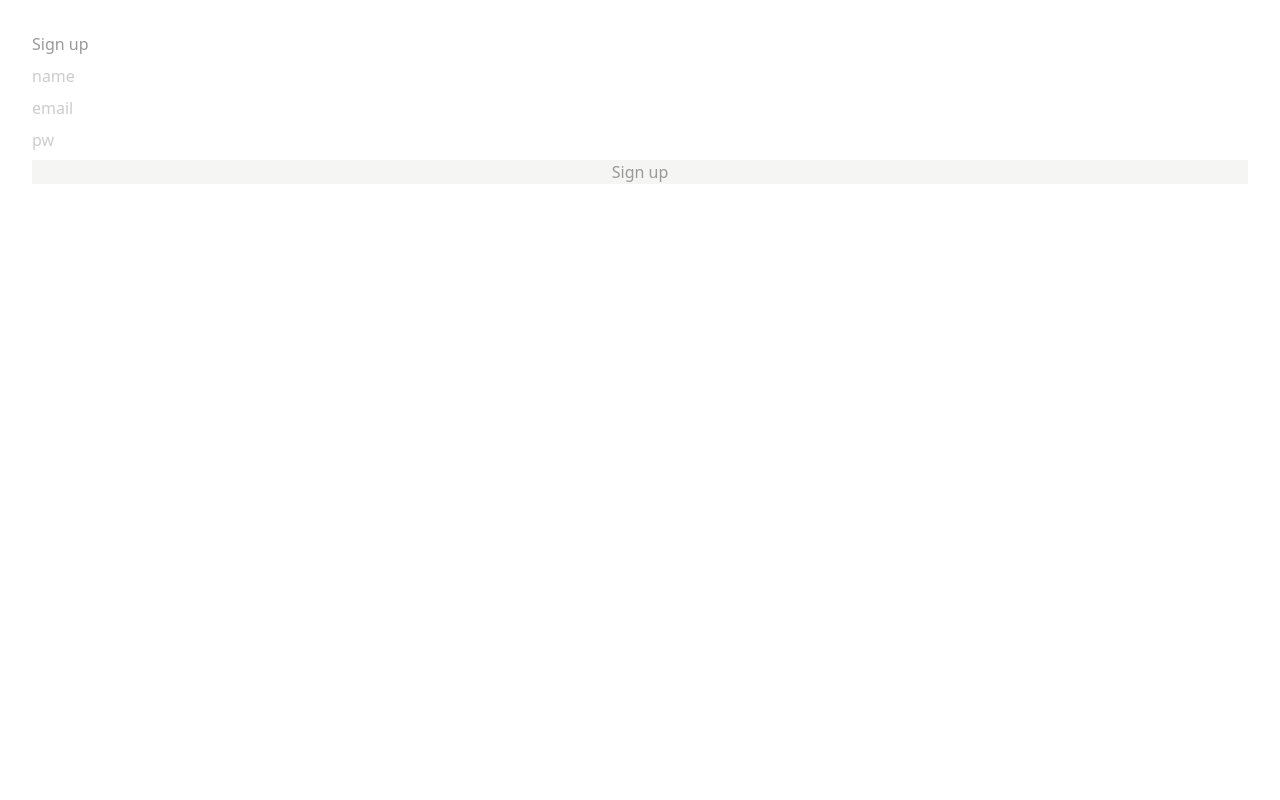
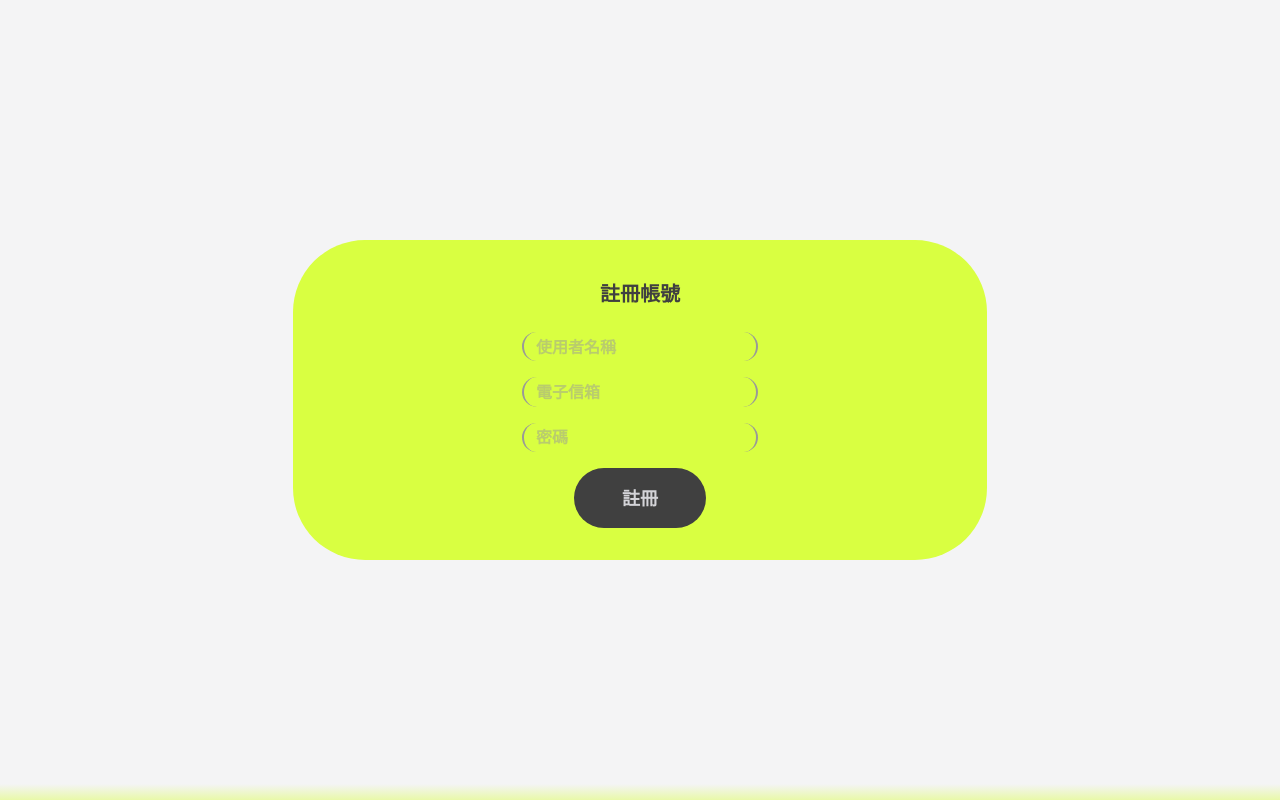
Before and after one commit to orbzs/wh3w1, a Next.js app: page /signup in a window 1280 px wide. Built offline with nearby package versions, Linux system fonts and the light colour scheme.

Commit message:
connect add and delete actions to database

```diff
--- a/app/accounting/component/List.tsx
+++ b/app/accounting/component/List.tsx
@@ -3,7 +3,7 @@
 import { Row } from "../types";
 interface ListsProp {
   row: Row;
-  deleteList: (id: number) => void;
+  deleteList: (id: string) => void;
 }
 
 export default function List({ row, deleteList }: ListsProp) {
--- a/app/accounting/page.tsx
+++ b/app/accounting/page.tsx
@@ -1,95 +1,123 @@
 "use client";
-import { useState } from "react";
+import { useState, useEffect } from "react";
 import { useRouter } from "next/navigation";
 import Form from "./component/Form";
 import List from "./component/List";
 import Logout from "./component/Logout";
-import { onAuthStateChanged, type User } from "firebase/auth";
+import { onAuthStateChanged } from "firebase/auth";
 import {
   doc,
+  getDoc,
   getDocs,
   addDoc,
   collection,
   serverTimestamp,
+  deleteDoc,
 } from "firebase/firestore";
 import { auth, db } from "../firebase";
 
-import { Row } from "./types";
-import { NewRow } from "./types";
+import { Row, NewRow } from "./types";
 
 export default function Home() {
+  const [rows, setRows] = useState<Row[]>([]); //直接變成空陣列會讓addList的setRows：類型 'any' 不可指派給類型 'never'。row.id：類型 'never' 沒有屬性 'id'。
+  const [displayName, setDisplayName] = useState<string>("");
+
   // 驗證
   const router = useRouter();
+  useEffect(() => {
+    onAuthStateChanged(auth, async (user) => {
+      if (!user) {
+        console.log("please login or signup");
+        router.push("/");
+        return;
+      }
 
-  const [rows, setRows] = useState<Row[]>([]); //直接變成空陣列會讓addList的setRows：類型 'any' 不可指派給類型 'never'。row.id：類型 'never' 沒有屬性 'id'。
+      console.log("user.uid: ", user.uid);
 
-  onAuthStateChanged(auth, async (user) => {
-    if (!user) {
-      console.log("please login or signup");
-      router.push("/");
-    } else {
-      console.log("user.uid: ", user.uid);
-      // const querySnapshot = await getDocs(
-      //   collection(db, "users", user.uid, "transactions"),
-      // );
-      // // 1
-      // querySnapshot.forEach((doc) => {
-      //   console.log(doc.id, " => ", doc.data());
-      // });
-      // // 2
-      // querySnapshot.forEach((docSnap) => {
-      //   const data = docSnap.data();
-      //   const row = { id: docSnap.id, ...data };
-      //   console.log(row);
-      // });
-      // // 3
-      // console.log("querySnapshot.docs =>", querySnapshot.docs);
-      // const rows = querySnapshot.docs.map((docSnap) => ({
-      //   id: docSnap.id,
-      //   ...docSnap.data(),
-      // }));
-      // console.log(rows);
-    }
-  });
+      const snap = await getDoc(doc(db, "users", user.uid));
+      setDisplayName(snap.data()!.name);
 
-  const addList = (row: NewRow) => {
+      const querySnapshot = await getDocs(
+        collection(db, "users", user.uid, "transactions"),
+      );
+
+      const fetchedRows: Row[] = querySnapshot.docs.map((docSnap) => {
+        const data = docSnap.data() as Omit<Row, "id">; // type/amount/content
+        return {
+          id: docSnap.id,
+          ...data,
+        };
+      });
+
+      setRows(fetchedRows);
+    });
+  }, []);
+
+  const addList = async (row: NewRow) => {
     console.log(`row: ${row}`);
     console.log(`rows: ${rows}`);
-    setRows((rows) => [...rows, { ...row, id: Math.random() }]);
+
+    const user = auth.currentUser;
+    if (!user) {
+      console.log("no user, cannot add");
+      router.push("/");
+      return;
+    }
+
+    const docRef = await addDoc(
+      collection(db, "users", user.uid, "transactions"),
+      {
+        ...row,
+        createdAt: serverTimestamp(),
+      },
+    );
+
+    setRows((rows) => [...rows, { ...row, id: docRef.id }]);
+    // setRows((rows) => [...rows, { ...row, id: Math.random() }]);
     // setRows([...rows, { ...row, id: Math.random() }]);可能會讀到舊值>>stale state
     // 改成functional updater
 
-    // onAuthStateChanged(auth, (user) => {
-    //   if (user) {
-    //     addDoc(collection(db, "users", user.uid, "transactions"), {
-    //       ...row,
-    //       createdAt: serverTimestamp(),
-    //     });
-    //     console.log("add row at:", serverTimestamp);
-    //   }
-    // });
+    onAuthStateChanged(auth, (user) => {
+      if (user) {
+        addDoc(collection(db, "users", user.uid, "transactions"), {
+          ...row,
+          createdAt: serverTimestamp(),
+        });
+        console.log("add row at:", serverTimestamp);
+      }
+    });
   };
 
-  const deleteList = (id: number) => {
-    setRows(
-      rows.filter((row) => {
-        return row.id !== id;
-      }),
-    );
+  const deleteList = async (id: string) => {
+    const user = auth.currentUser;
+    if (!user) {
+      console.log("no user, cannot delete");
+      router.push("/");
+      return;
+    }
+
+    try {
+      await deleteDoc(doc(db, "users", user.uid, "transactions", id));
+      setRows((rows) => rows.filter((row) => row.id !== id));
+      console.log("deleted:", id);
+    } catch (error) {
+      if (error instanceof Error) console.log(error.message);
+      else console.log(error);
+    }
   };
 
   return (
     <div className="relative flex h-full w-full flex-col items-center justify-center bg-zinc-100 bg-[linear-gradient(rgb(244,244,245)_98%,#d9ff416c)]">
       <main className="flex h-full w-full flex-col items-center justify-start gap-16">
         <div className="navboxshadow stragecolor flex h-20 w-full items-center justify-center justify-self-start pt-6 text-[22px] font-bold">
-          記帳小工具
+          您好，{displayName}！
         </div>
         <div className="stragecolor flex min-h-80 w-13/24 min-w-80 flex-col items-center justify-between gap-3 rounded-[72px] p-8 pt-10 transition-all duration-1600 ease-in-out hover:translate-y-[6px]">
           <Form addList={addList} />
           <div className="flex h-full w-full flex-col justify-center gap-2 overflow-y-auto [-ms-overflow-style:none] [scrollbar-width:none] [&::-webkit-scrollbar]:hidden">
             {rows.map((row) => {
-              console.log(row);
-              console.log(rows);
+              // console.log(row);
+              // console.log(rows);
               return <List row={row} key={row.id} deleteList={deleteList} />;
             })}
           </div>
--- a/app/accounting/types.ts
+++ b/app/accounting/types.ts
@@ -4,7 +4,7 @@ export interface Row {
   type: RowsType;
   amount: number;
   content: string;
-  id: number;
+  id: string;
 }
 
 export type NewRow = Omit<Row, "id">;
--- a/app/login/page.tsx
+++ b/app/login/page.tsx
@@ -36,31 +36,43 @@ export default function Login() {
     }
   };
   return (
-    <>
-      <form onSubmit={handleLoginSubmit} className="flex flex-col gap-2 p-8">
-        <div>Log in</div>
+    <div className="relative flex h-full w-full flex-col items-center justify-center bg-zinc-100 bg-[linear-gradient(rgb(244,244,245)_98%,#d9ff416c)]">
+      <form
+        onSubmit={handleLoginSubmit}
+        className="stragecolor flex min-h-80 w-13/24 min-w-80 flex-col items-center justify-between gap-6 rounded-[72px] p-8 pt-10 transition-all duration-1600 ease-in-out hover:translate-y-[6px]"
+      >
+        <div className="pb-4 text-xl font-semibold text-nowrap text-neutral-700">
+          登入系統
+        </div>
         <input
           type="email"
-          placeholder="email"
+          placeholder="電子信箱"
           value={email}
           onChange={(e) => {
             setEmail(e.target.value);
           }}
           required
+          className="focus:border-teal h-22/24 w-9/24 rounded-[36px] border-r-2 border-l-2 px-3 font-semibold transition-all duration-400 hover:text-neutral-600 focus:ring-1 focus:outline-none"
         />
         <input
           type="password"
-          placeholder="pw"
+          placeholder="密碼"
           value={password}
           onChange={(e) => {
             setPassword(e.target.value);
           }}
           required
+          className="focus:border-teal h-22/24 w-9/24 rounded-[36px] border-r-2 border-l-2 px-3 font-semibold transition-all duration-400 hover:text-neutral-600 focus:ring-1 focus:outline-none"
         />
-        <button type="submit" className="cursor-pointer bg-stone-100">
-          Log in
-        </button>
+        <div className="ease-[cubic-bezier(0.4, 0, 1, 1)] flex w-3/5 flex-col items-center justify-center transition-all duration-800 hover:translate-y-[12px]">
+          <button
+            type="submit"
+            className="curser-pointer z-10 rounded-full bg-neutral-700 p-4 px-12 text-lg font-bold text-zinc-300"
+          >
+            登入
+          </button>
+        </div>
       </form>
-    </>
+    </div>
   );
 }
--- a/app/signup/page.tsx
+++ b/app/signup/page.tsx
@@ -49,38 +49,53 @@ export default function SignupForm() {
     }
   };
   return (
-    <form onSubmit={handleSignupSubmit} className="flex flex-col gap-2 p-8">
-      <div>Sign up</div>
+    <div className="relative flex h-full w-full flex-col items-center justify-center bg-zinc-100 bg-[linear-gradient(rgb(244,244,245)_98%,#d9ff416c)]">
+      <form
+        onSubmit={handleSignupSubmit}
+        className="stragecolor flex min-h-80 w-13/24 min-w-80 flex-col items-center justify-between gap-4 rounded-[72px] p-8 pt-10 transition-all duration-1600 ease-in-out hover:translate-y-[6px]"
+      >
+        <div className="pb-2 text-xl font-semibold text-nowrap text-neutral-700">
+          註冊帳號
+        </div>
         <input
           type="text"
-        placeholder="name"
+          placeholder="使用者名稱"
           value={name}
           onChange={(e) => {
             setName(e.target.value);
           }}
           required
+          className="focus:border-teal h-22/24 w-9/24 rounded-[36px] border-r-2 border-l-2 px-3 font-semibold transition-all duration-400 hover:text-neutral-600 focus:ring-1 focus:outline-none"
         />
         <input
           type="email"
-        placeholder="email"
+          placeholder="電子信箱"
           value={email}
           onChange={(e) => {
             setEmail(e.target.value);
           }}
           required
+          className="focus:border-teal h-22/24 w-9/24 rounded-[36px] border-r-2 border-l-2 px-3 font-semibold transition-all duration-400 hover:text-neutral-600 focus:ring-1 focus:outline-none"
         />
         <input
           type="password"
-        placeholder="pw"
+          placeholder="密碼"
           value={password}
           onChange={(e) => {
             setPassword(e.target.value);
           }}
           required
+          className="focus:border-teal h-22/24 w-9/24 rounded-[36px] border-r-2 border-l-2 px-3 font-semibold transition-all duration-400 hover:text-neutral-600 focus:ring-1 focus:outline-none"
         />
-      <button type="submit" className="cursor-pointer bg-stone-100">
-        Sign up
+        <div className="ease-[cubic-bezier(0.4, 0, 1, 1)] flex w-3/5 flex-col items-center justify-center transition-all duration-800 hover:translate-y-[12px]">
+          <button
+            type="submit"
+            className="curser-pointer z-10 rounded-full bg-neutral-700 p-4 px-12 text-lg font-bold text-zinc-300"
+          >
+            註冊
           </button>
+        </div>
       </form>
+    </div>
   );
 }
```
Lines whose indentation alone changed are shown as unchanged.
